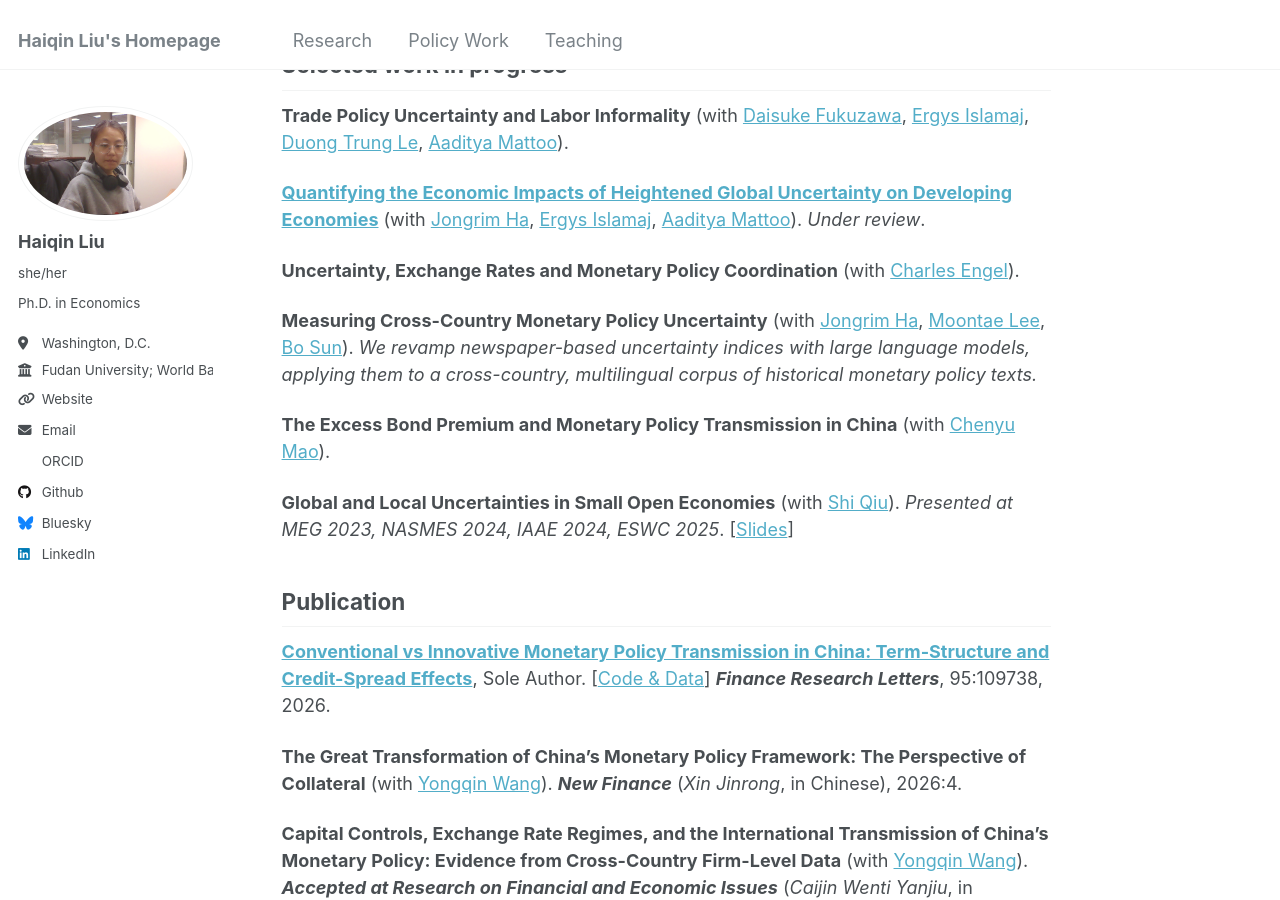
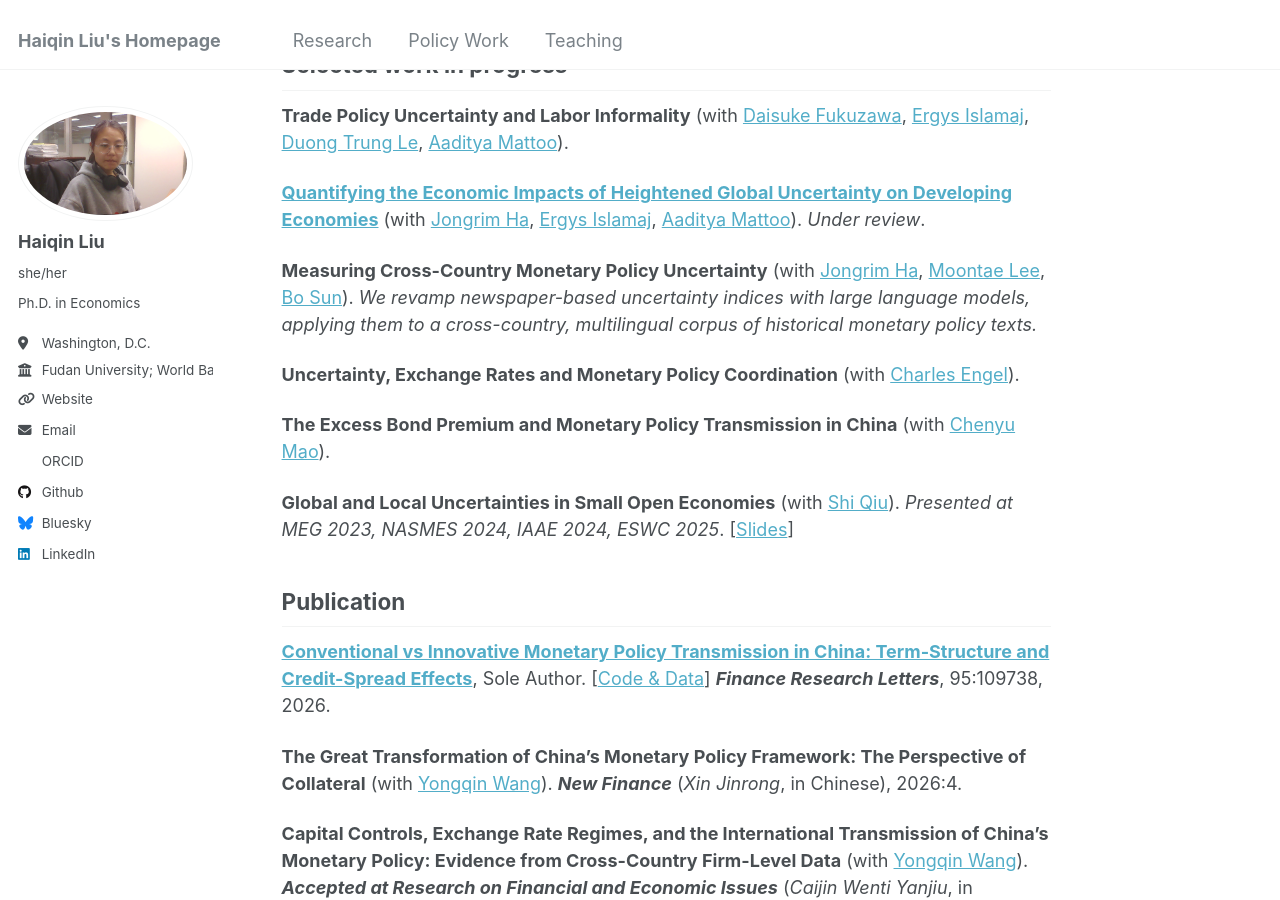
Before and after one commit to liuhaiqinFDU/liuhaiqinFDU.github.io, a Jekyll site: the page built from research.md, in a window 1280 px wide and 900 px high, scrolled down 472 px. Built offline with Jekyll 4.4.1, drawn with Linux system fonts in a browser that asks for light colours; some web fonts are replaced.

```diff
--- a/research.md
+++ b/research.md
@@ -21,10 +21,10 @@ title: ""
 
 **[Quantifying the Economic Impacts of Heightened Global Uncertainty on Developing Economies](https://papers.ssrn.com/sol3/papers.cfm?abstract_id=6435574)** (with [Jongrim Ha](https://www.jongrimha.com/), [Ergys Islamaj](https://www.worldbank.org/en/about/people/e/ergys-islamaj), [Aaditya Mattoo](https://www.worldbank.org/en/about/people/a/aaditya-mattoo)). *Under review*. <!-- *Scheduled to present: [[EAEA 2025](https://www.eaeaweb.com/)\*] We examine how global uncertainty transmits to EMDEs from micro to macro.* -->
 
-**Uncertainty, Exchange Rates and Monetary Policy Coordination** (with [Charles Engel](https://users.ssc.wisc.edu/~cengel/)).
-
 **Measuring Cross-Country Monetary Policy Uncertainty** (with [Jongrim Ha](https://www.jongrimha.com/), [Moontae Lee](https://business.uic.edu/profiles/lee-moontae/), [Bo Sun](https://sites.google.com/site/bosun09/home)).
 *We revamp newspaper-based uncertainty indices with large language models, applying them to a cross-country, multilingual corpus of historical monetary policy texts.*
+
+**Uncertainty, Exchange Rates and Monetary Policy Coordination** (with [Charles Engel](https://users.ssc.wisc.edu/~cengel/)).
 
 **The Excess Bond Premium and Monetary Policy Transmission in China** (with [Chenyu Mao](https://sites.google.com/view/chenyu-sophia-mao/home-page)). <!-- [Draft coming soon] *We build an SOE-adjusted EBP index for China and quantify its marginal effect on multi-dimensional PBoC shocks identified from distributional properties.* -->
 
```
